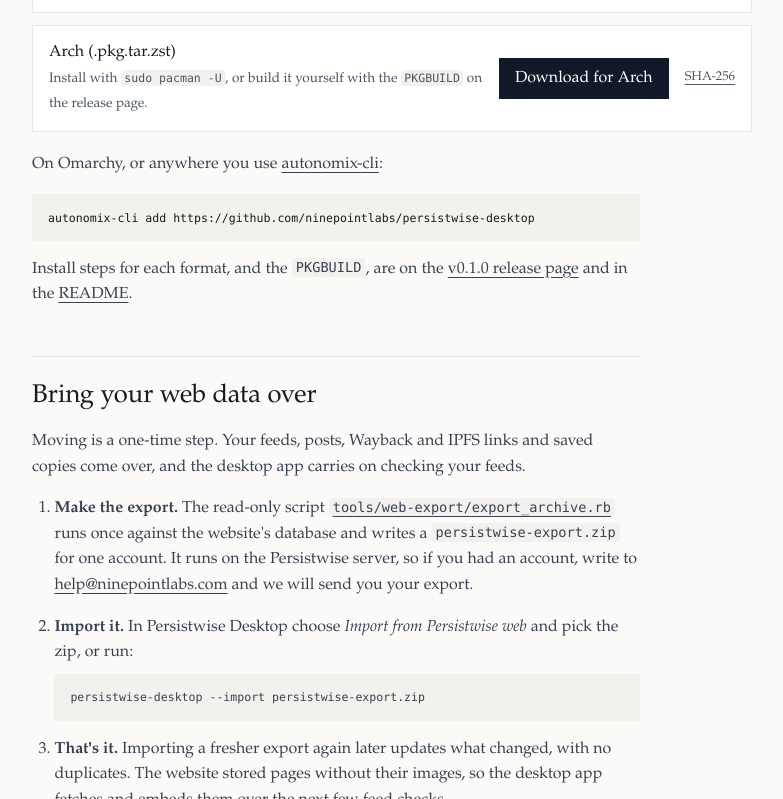
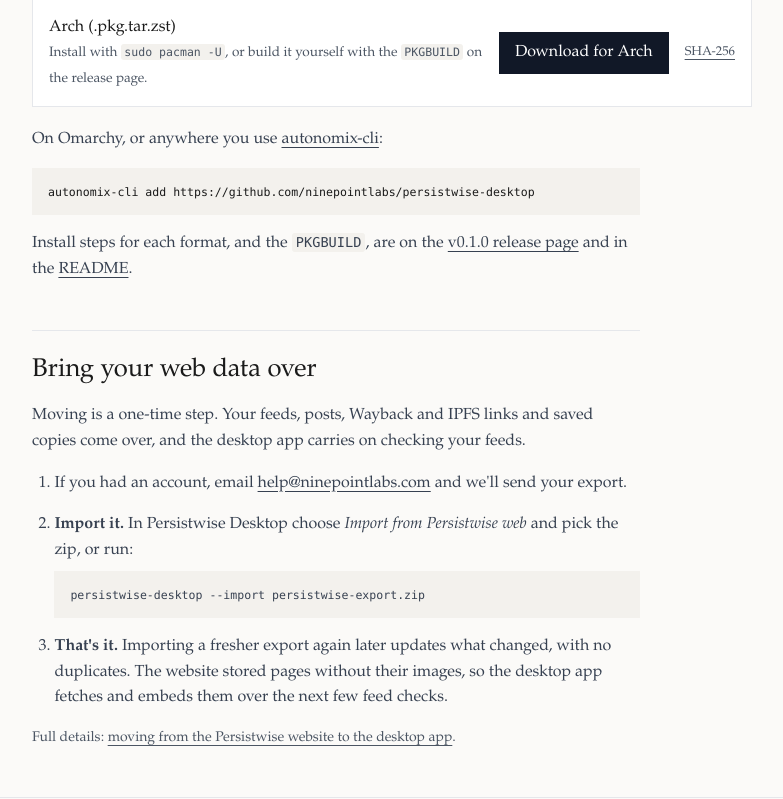
Before and after one commit to ninepointlabs/persistwise-desktop, a website: page docs/index.html in a window 1280 px wide. Shown: the part 1681-2480 px from the top of the page, without its empty margins (248-1031 px from the left). Drawn offline with Linux system fonts and the light colour scheme.

Commit message:
Site: web app has closed; exports on request via help@

```diff
--- a/docs/index.html
+++ b/docs/index.html
@@ -56,9 +56,7 @@
         <h2 id="timeline">What happens now</h2>
         <ul class="plain">
           <li>New sign-ups on the website are closed.</li>
-          <!-- PLACEHOLDER: add the shutdown date here once Tim sets it, e.g. "The website will shut down on <date>." -->
-          <li>The website is going away soon. If you have an account, please
-            <a href="#bring-your-data">export your data</a> before then.</li>
+          <li>The website has closed.</li>
           <li>Wayback Machine snapshots are public and kept by the Internet
             Archive, so they stay where they are.</li>
         </ul>
@@ -176,15 +174,9 @@
         </p>
         <ol class="steps">
           <li>
-            <strong>Make the export.</strong> The read-only script
-            <a href="https://github.com/ninepointlabs/persistwise-desktop/blob/main/tools/web-export/export_archive.rb"><code>tools/web-export/export_archive.rb</code></a>
-            runs once against the website's database and writes a
-            <code>persistwise-export.zip</code> for one account. It runs on the
-            Persistwise server, so if you had an account, write to
+            If you had an account, email
             <a href="mailto:help@ninepointlabs.com">help@ninepointlabs.com</a>
-            and we will send you your export.
-            <!-- DECISION FOR TIM: the export needs the production DB, so users cannot run it themselves.
-                 This line commits to sending exports on request via help@. Change if you prefer another process. -->
+            and we'll send your export.
           </li>
           <li>
             <strong>Import it.</strong> In Persistwise Desktop choose
```
